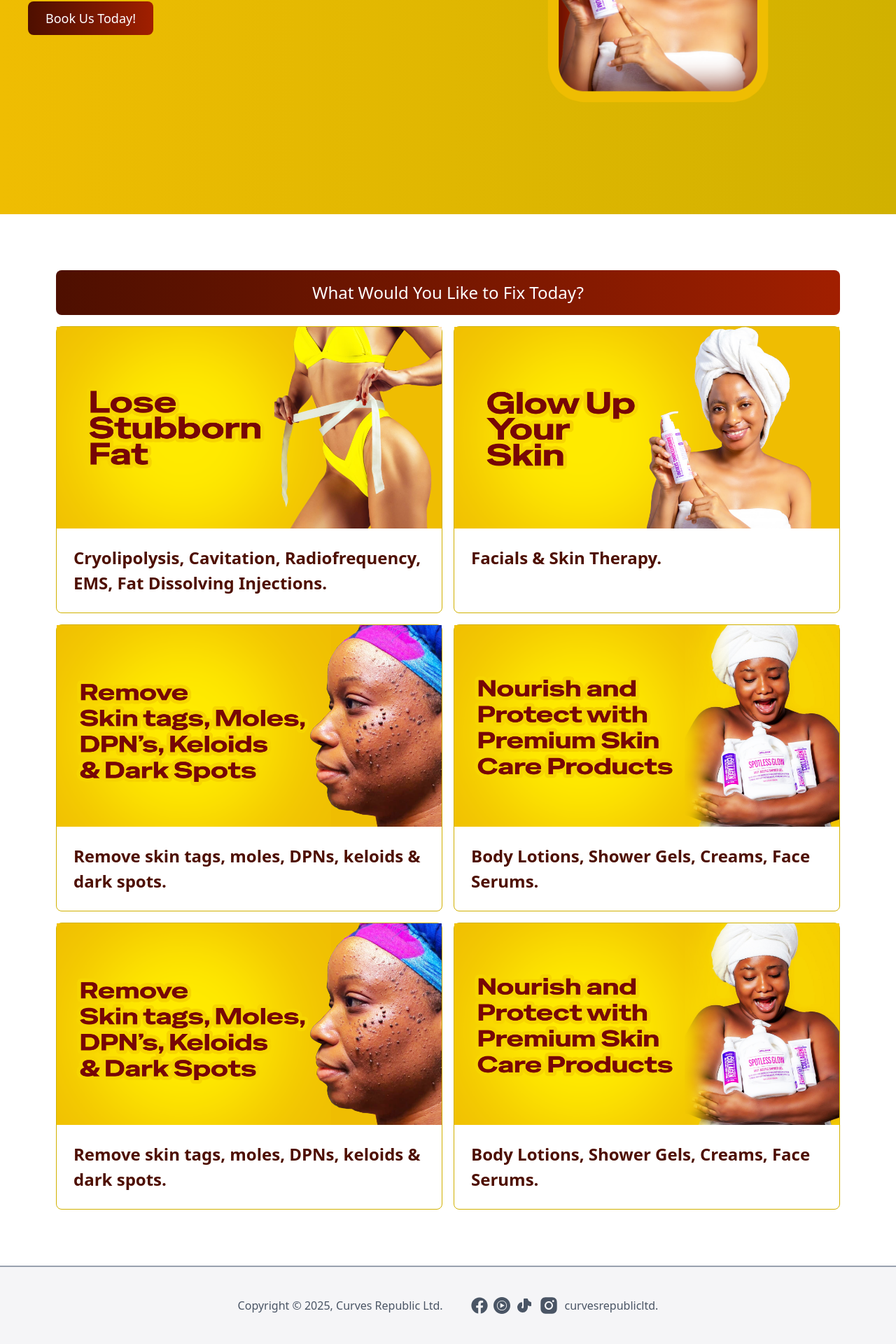
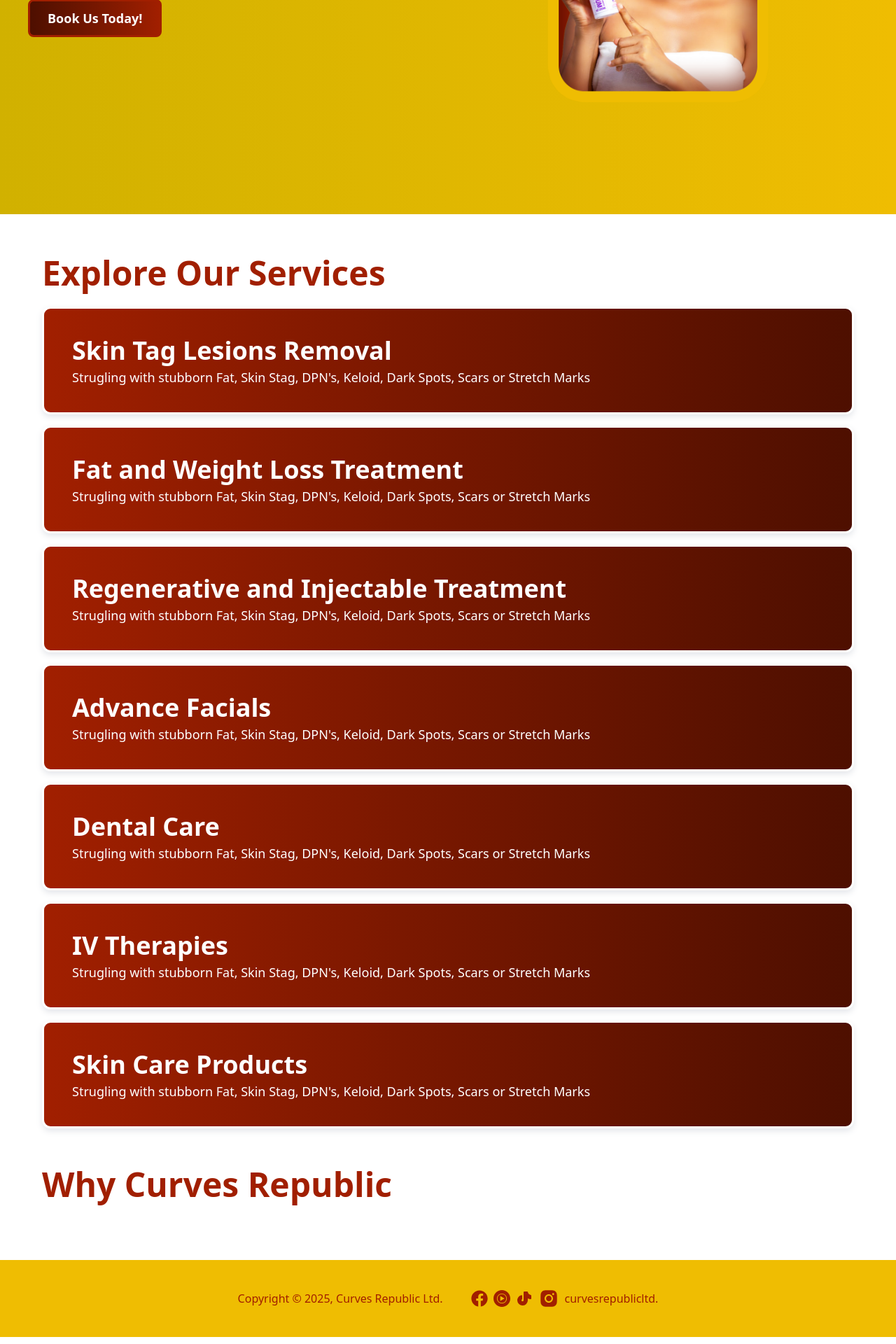
Before and after one commit to Bayamna/Curves-Republic-Limited, a React (Vite) app: page / in a window 1280 px wide. Shown: the part 454-2374 px from the top of the page at 70% size. Built offline with nearby package versions, Linux system fonts and the light colour scheme.

Commit message:
Sixth commit

```diff
--- a/package.json
+++ b/package.json
@@ -15,6 +15,7 @@
   },
   "dependencies": {
     "@tailwindcss/vite": "^4.1.14",
+    "axios": "^1.12.2",
     "gh-pages": "^6.3.0",
     "react": "^19.1.1",
     "react-dom": "^19.1.1",
--- a/src/components/FeatureCard.jsx
+++ b/src/components/FeatureCard.jsx
@@ -3,8 +3,8 @@
 const FeatureCard = ({image, text}) => {
   return (
     <div className='border-1 border-lightGold rounded-lg mt-5 lg:mt-0'>
-        <img src={image}/>
-        <p className='p-6 text-brown text-[1rem] lg:text-[1.5rem] font-bold'>{text}</p>
+        <img src={image} className='w-full'/>
+        <p className='p-6 text-lightBrown text-[1rem] lg:text-[1.5rem] font-bold'>{text}</p>
     </div>
   )
 }
--- a/src/components/Footer.jsx
+++ b/src/components/Footer.jsx
@@ -6,16 +6,16 @@
 
 const Footer = () => {
   return (
-    <div className='w-full p-10 bg-gray-400/10 border-t-2 border-gray-400'>
-      <footer className='text-gray-600 lg:flex lg:justify-center lg:items-center gap-10'>
+    <div className='w-full p-4 lg:p-10 bg-gold'>
+      <footer className='text-lightBrown lg:flex lg:justify-center lg:items-center gap-10'>
         <p className='font-medium flex justify-center items-center'>Copyright © {new Date().getFullYear()}, Curves Republic Ltd.</p>
 
         <div className='flex justify-center items-center gap-2 mt-2 lg:mt-0'>
-            <a href='/'><FaFacebook className='text-2xl cursor-pointer hover:text-lightBrown'/></a>
-            <a href=''><SiYoutubemusic className='text-2xl cursor-pointer hover:text-lightBrown'/></a>
-            <a href=''><TbBrandTiktokFilled className='text-2xl cursor-pointer hover:text-lightBrown'/></a>
-            <a href=''><AiFillInstagram className='text-3xl cursor-pointer hover:text-lightBrown'/></a>
-            <p>curvesrepublicltd.</p>
+            <a href='/'><FaFacebook className='text-2xl cursor-pointer hover:text-brown'/></a>
+            <a href=''><SiYoutubemusic className='text-2xl cursor-pointer hover:text-brown'/></a>
+            <a href=''><TbBrandTiktokFilled className='text-2xl cursor-pointer hover:text-brown'/></a>
+            <a href=''><AiFillInstagram className='text-3xl cursor-pointer hover:text-brown'/></a>
+            <p className='font-medium'>curvesrepublicltd.</p>
         </div>
 
       </footer>
--- a/src/components/Navbar.jsx
+++ b/src/components/Navbar.jsx
@@ -8,9 +8,9 @@
 
   return (
     <div>
-        <nav className='bg-gradient-to-r z-999 from-brown to-lightBrown text-white flex py-7 px-10 justify-between items-center text-lg fixed top-0 w-screen '>
+        <nav className='bg-gradient-to-r z-999 from-brown to-lightBrown text-white flex py-7 px-10 justify-between items-center text-lg fixed top-0 w-screen border-b-2 border-lightGold '>
             <Link to="/"><h1 className='text-xl font-bold text-white hover:text-lightGold' onClick={()=>setOpen(false)}>Curves Republic Ltd.</h1></Link>
-            <button className='text-[16px] text-brown font-bold bg-gradient-to-r from-gold to-lightGold px-[24px] py-[9px] cursor-pointer rounded-lg hidden lg:flex'>
+            <button className='text-[16px] text-brown font-bold bg-white px-[24px] py-[9px] cursor-pointer rounded-lg hidden lg:flex'>
                 <Link to="/booking"><p>Book Us Today!</p></Link>
             </button>
             <div className='hidden lg:flex justify-center items-center gap-4 font-bold'>
@@ -19,15 +19,15 @@
                 <Link to="/services"><p className='hover:text-lightGold'>Services</p></Link>
                 <Link to="/products"><p className='hover:text-lightGold'>Products</p></Link>
             </div>
-            {!open ? <GiHamburgerMenu className='text-2xl lg:hidden cursor-pointer' onClick={()=>setOpen(true)}/>:<IoMdClose className='text-3xl lg:hidden cursor-pointer' onClick={()=>setOpen(false)}/>}
+            {!open ? <GiHamburgerMenu className='text-2xl lg:hidden cursor-pointer hover:text-gold' onClick={()=>setOpen(true)}/>:<IoMdClose className='text-3xl lg:hidden cursor-pointer hover:text-gold' onClick={()=>setOpen(false)}/>}
         </nav>
         {open ?  <div className='flex-row gap-6 bg-brown h-screen w-screen fixed p-14 text-lg top-0 text-white text-center mt-[4rem] z-998 lg:hidden'>
             <Link to="/"><p className='hover:text-gold' onClick={()=>setOpen(false)}>Home</p></Link>
             <Link to="/about"><p className='hover:text-gold' onClick={()=>setOpen(false)}>About</p></Link>
             <Link to="/services"><p className='hover:text-gold' onClick={()=>setOpen(false)}>Services</p></Link>
             <Link to="/products"><p className='hover:text-gold' onClick={()=>setOpen(false)}>Products</p></Link>
-            <button className='text-[16px] text-brown bg-gradient-to-r from-gold to-lightGold px-[24px] py-[9px] cursor-pointer rounded-lg mt-6'>
-                <a href='/booking' className='font-bold'>Book Us Today!</a>
+            <button className='text-[16px] text-brown bg-white font-bold px-[24px] py-[9px] cursor-pointer rounded-lg mt-6'>
+                <a href='/booking'>Book Us Today!</a>
             </button>
         </div>: null}
 
--- /dev/null
+++ b/src/components/WhatWeDoCard.jsx
@@ -0,0 +1,12 @@
+import React from 'react'
+
+const WhatWeDoCard = ({title, description}) => {
+  return (
+    <div className='bg-gradient-to-r from-lightBrown to-brown p-5 lg:p-10 rounded-xl mb-4 drop-shadow-lg drop-shadow-gray-200 border-3 border-white cursor-pointer'>
+      <h1 className='text-white font-bold text-2xl lg:text-4xl'>{title}</h1>
+      <p className='text-white text-sm font-medium lg:text-lg mt-2 leading-5'>{description}</p>
+    </div>
+  )
+}
+
+export default WhatWeDoCard
--- a/src/pages/About.jsx
+++ b/src/pages/About.jsx
@@ -5,6 +5,7 @@
     <div className='mt-[6rem] flex flex-col min-h-screen p-10'>
       <div className='flex-grow'>
         <h1 className='text-[2rem] text-lightBrown font-bold'>Our story</h1>
+        <p>lorem</p>
       </div>
     </div>
   )
--- a/src/pages/Home.jsx
+++ b/src/pages/Home.jsx
@@ -1,24 +1,21 @@
-import React from 'react'
-import HeroeImg from "../assets/heroeImageWhite.png"
-import {Link} from "react-router-dom"
-import FeatureCard from '../components/FeatureCard'
-import FatImg from '../assets/fat-lose.png'
-import GlowImg from '../assets/glow-skin.png'
-import SkinTagImg from '../assets/skin-tag.png'
-import SkinProductImg from '../assets/skin-products.png'
+import React from 'react';
+import HeroeImg from "../assets/heroeImageWhite.png";
+import {Link} from "react-router-dom";
+import WhatWeDo from '../whatWeDo';
+import WhatWeDoCard from '../components/WhatWeDoCard';
 
 const Home = () => {
   return (
     <div className='flex flex-col min-h-screen min-w-full'>
       <div className='flex-grow'>
-        <section className='text-5xl min-h-100% place-items-center min-w-100% bg-gradient-to-r from-gold to-lightGold grid lg:grid-cols-2 py-35 gap-12 lg:gap-0 px-10 '>
+        <section className='min-h-100% place-items-center min-w-100% bg-gradient-to-r from-lightGold to-gold grid lg:grid-cols-2 py-35 gap-12 lg:gap-0 px-5 lg:px-10 '>
           <div>
-            <h1 className='text-brown font-black'>Where Beauty Meets Confidence!</h1>
-            <p className='text-brown text-2xl mt-4'>
+            <h1 className='text-brown font-black text-4xl lg:text-5xl'>Where Beauty Meets Confidence!</h1>
+            <p className='text-brown text-xl lg:text-2xl mt-4 font-medium'>
               Strugling with stubborn Fat, Skin Stag, DPN's, Keloid, Dark Spots, Scars or Stretch Marks?
             </p>
 
-            <button className='text-[18px] text-white bg-gradient-to-r from-brown to-lightBrown px-[25px] py-[15px] cursor-pointer rounded-lg mt-6'>
+            <button className='text-lg text-white bg-gradient-to-r border-3 border-lightBrown from-brown font-bold to-lightBrown px-[25px] py-[10px] cursor-pointer rounded-lg mt-6'>
               <Link to="/booking"><p>Book Us Today!</p></Link>
             </button>
           </div>
@@ -28,19 +25,27 @@
           </div>
         </section>
 
-        <section className='min-w-100% p-20'>
-          <h1 className=' text-xl lg:text-2xl text-white bg-gradient-to-r from-brown to-lightBrown px-10 py-4 text-center rounded-lg'>
-            What Would You Like to Fix Today?
+        <section className='min-w-100% p-10 lg:p-15'>
+          <h1 className=' text-4xl lg:text-5xl lg:mb-6 text-lightBrown font-black'>
+            Explore Our Services
           </h1>
 
-          <div className='mt-4 lg:grid lg:grid-cols-2 lg:gap-4'>
-            <FeatureCard image={FatImg} text="Cryolipolysis, Cavitation, Radiofrequency, EMS, Fat Dissolving Injections."/>
-            <FeatureCard image={GlowImg} text="Facials & Skin Therapy."/>
-            <FeatureCard image={SkinTagImg} text="Remove skin tags, moles, DPNs, keloids & dark spots."/>
-            <FeatureCard image={SkinProductImg} text="Body Lotions, Shower Gels, Creams, Face Serums."/>
-            <FeatureCard image={SkinTagImg} text="Remove skin tags, moles, DPNs, keloids & dark spots."/>
-            <FeatureCard image={SkinProductImg} text="Body Lotions, Shower Gels, Creams, Face Serums."/>
+          <div className='mt-4'>
+          {WhatWeDo.map(item=>{
+            return (
+              <WhatWeDoCard
+                  key={item.id}
+                  title={item.title}
+                  description={item.description}
+              />
+            )
+          })}
           </div>
+
+          <section className='mt-14'>
+            <h1 className=' text-4xl lg:text-5xl lg:mb-6 text-lightBrown font-black'>Why Curves Republic</h1>
+          </section>
+
         </section>
       </div>
     </div>
--- /dev/null
+++ b/src/whatWeDo.jsx
@@ -0,0 +1,45 @@
+const WhatWeDo = [
+    {
+        id: 1,
+        title: "Skin Tag Lesions Removal",
+        description: "Strugling with stubborn Fat, Skin Stag, DPN's, Keloid, Dark Spots, Scars or Stretch Marks"
+    },
+
+    {
+        id: 2,
+        title: "Fat and Weight Loss Treatment",
+        description: "Strugling with stubborn Fat, Skin Stag, DPN's, Keloid, Dark Spots, Scars or Stretch Marks"
+    },
+
+    {
+        id: 3,
+        title: "Regenerative and Injectable Treatment",
+        description: "Strugling with stubborn Fat, Skin Stag, DPN's, Keloid, Dark Spots, Scars or Stretch Marks"
+    },
+
+    {
+        id: 4,
+        title: "Advance Facials",
+        description: "Strugling with stubborn Fat, Skin Stag, DPN's, Keloid, Dark Spots, Scars or Stretch Marks"
+    },
+
+    {
+        id: 5,
+        title: "Dental Care",
+        description: "Strugling with stubborn Fat, Skin Stag, DPN's, Keloid, Dark Spots, Scars or Stretch Marks"
+    },
+
+    {
+        id: 6,
+        title: "IV Therapies",
+        description: "Strugling with stubborn Fat, Skin Stag, DPN's, Keloid, Dark Spots, Scars or Stretch Marks"
+    },
+
+    {
+        id: 7,
+        title: "Skin Care Products",
+        description: "Strugling with stubborn Fat, Skin Stag, DPN's, Keloid, Dark Spots, Scars or Stretch Marks"
+    },
+]
+
+export default WhatWeDo;
--- a/vite.config.js
+++ b/vite.config.js
@@ -5,5 +5,5 @@
 // https://vite.dev/config/
 export default defineConfig({
   plugins: [react(), tailwindcss()],
-  base: '/Curves-Republic-Limited'
+  // base: '/Curves-Republic-Limited'
 })
```
Also changed, not shown: src/pages/Booking.jsx (+57 -17 lines), 2 other files (tests, documents, lock files or other folders).
